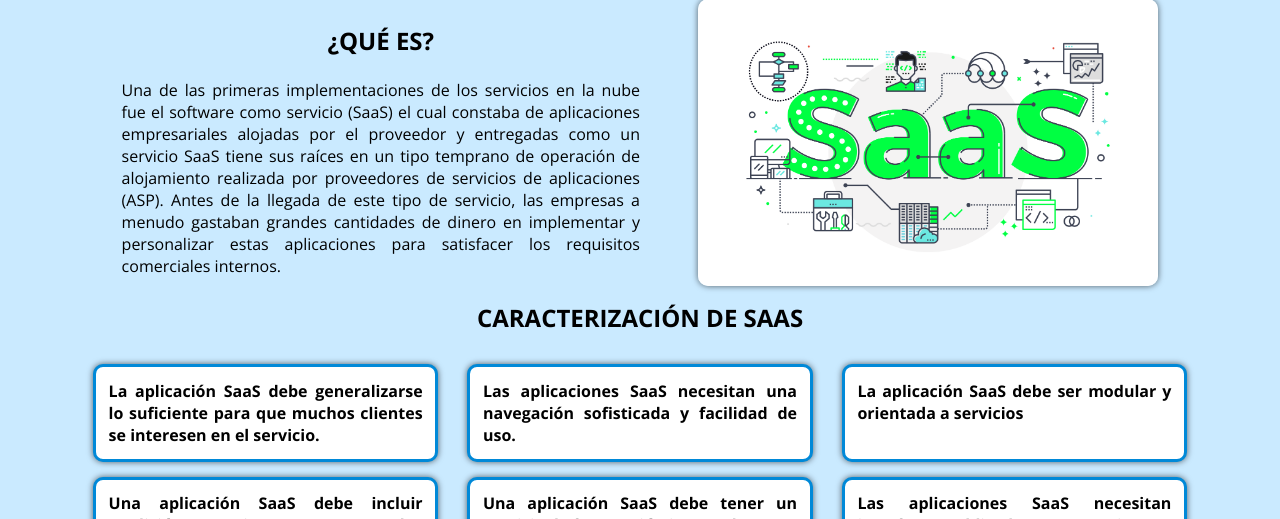
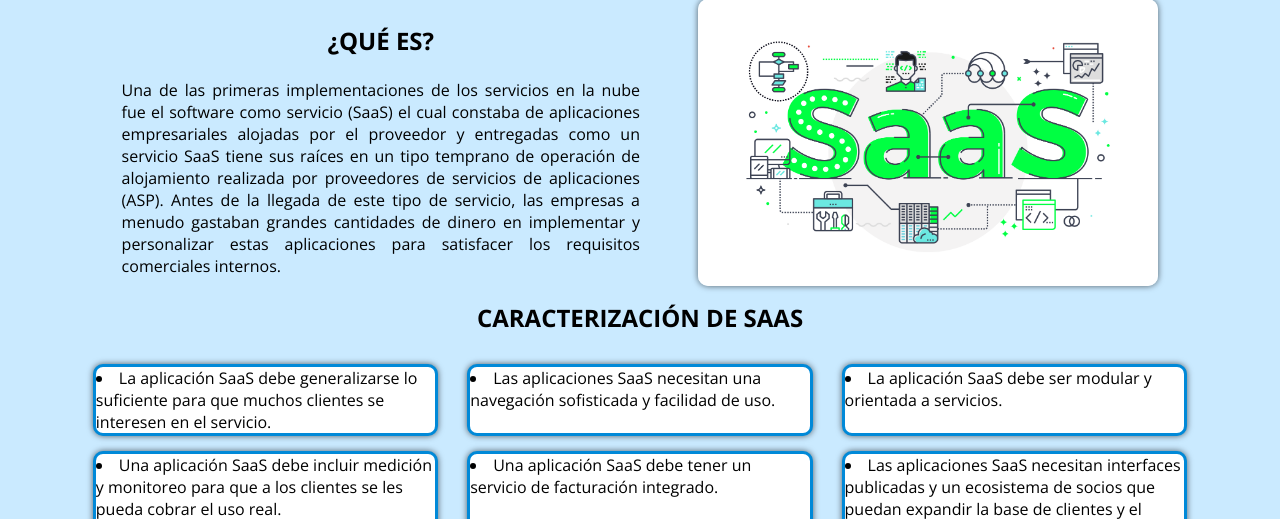
Before and after one commit to kevf-s/Computacion-en-la-nube, a PHP site: page / in a window 1280 px wide. Shown: the part 5981-6500 px from the top of the page. Run offline with PHP 8.4, Linux system fonts and the light colour scheme.

Commit message:
Pagina web terminada

```diff
--- a/index.php
+++ b/index.php
@@ -283,45 +283,48 @@
                     <h2 style="text-align: center;">CARACTERIZACIÓN DE SAAS</h2>
                     <div class="contenedor-galeria">
                     <div class="multi_opcion" style="background:white; border: 3px solid #0089d8;border-radius: 10px;">
-                        <p>La aplicación SaaS debe generalizarse lo suficiente para que muchos clientes se interesen en el servicio.</p>
+                        <li>La aplicación SaaS debe generalizarse lo suficiente para que muchos clientes se interesen en el servicio.</li>
                     </div>
                     <div class="multi_opcion" style="background:white; border: 3px solid #0089d8;border-radius: 10px;">
-                        <p>Las aplicaciones SaaS necesitan una navegación sofisticada y facilidad de uso.</p>
+                        <li>Las aplicaciones SaaS necesitan una navegación sofisticada y facilidad de uso.</li>
                     </div>
                     <div class="multi_opcion" style="background:white; border: 3px solid #0089d8;border-radius: 10px;">
-                        <p>La aplicación SaaS debe ser modular y orientada a servicios</p>
+                        <li>La aplicación SaaS debe ser modular y orientada a servicios.</li>
                     </div>
                     <div class="multi_opcion" style="background:white; border: 3px solid #0089d8;border-radius: 10px;">
-                        <p>Una aplicación SaaS debe incluir medición y monitoreo para que a los clientes se les pueda cobrar el uso real.</p>
+                        <li>Una aplicación SaaS debe incluir medición y monitoreo para que a los clientes se les pueda cobrar el uso real.</li>
                     </div>
                     <div class="multi_opcion" style="background:white; border: 3px solid #0089d8;border-radius: 10px;">
-                        <p>Una aplicación SaaS debe tener un servicio de facturación integrado.</p>
+                        <li>Una aplicación SaaS debe tener un servicio de facturación integrado.</li>
                     </div>
                     <div class="multi_opcion" style="background:white; border: 3px solid #0089d8;border-radius: 10px;">
-                        <p>Las aplicaciones SaaS necesitan interfaces publicadas y un ecosistema de socios que puedan expandir la base de clientes y el alcance del mercado de la empresa.</p>
+                        <li>Las aplicaciones SaaS necesitan interfaces publicadas y un ecosistema de socios que puedan expandir la base de clientes y el alcance
+                        del mercado de la empresa.</li>
                     </div>
                     <div class="multi_opcion" style="background:white; border: 3px solid #0089d8;border-radius: 10px;">
-                        <p>Las aplicaciones SaaS deben proporcionar configuradores de procesos comerciales sofisticados para los clientes.</p>
+                        <li>Las aplicaciones SaaS deben proporcionar configuradores de procesos comerciales sofisticados para los clientes.</li>
                     </div>
                     <div class="multi_opcion" style="background:white; border: 3px solid #0089d8;border-radius: 10px;">
-                        <p>Las aplicaciones SaaS necesitan proporcionar constantemente lanzamientos rápidos de nuevas funciones y nuevas capacidades.</p>
+                        <li>Las aplicaciones SaaS necesitan proporcionar constantemente lanzamientos rápidos de nuevas funciones y nuevas capacidades.</li>
                     </div>
                     <div class="multi_opcion" style="background:white; border: 3px solid #0089d8;border-radius: 10px;">
-                        <p>Las aplicaciones SaaS tienen que proteger la integridad de los datos del cliente.</p>
+                        <li>Las aplicaciones SaaS tienen que proteger la integridad de los datos del cliente.</li>
                     </div>
                 </div>
                 <h2 style="text-align: center; margin-top: 30px;margin-bottom: 20px;">TIPOS DE PLATAFORMAS SAAS</h2>
                 <div class="contenedor-servicio">
                         <div class="checklist-servicio">
-                            <h2 style="text-align: center;margin-bottom: 20px;">Packaged software</h2>
+                            <h2 style="text-align: center;margin-bottom: 20px;">SOFTWARE DE EMPAQUETADO</h2>
                             <p style="text-align: justify;">
-                            Esta es el área más grande del mercado SaaS. El software empaquetado viene en varias categorias diferentes:
+                            El software de empaquetado se centran en un proceso específico, como la gestión de los beneficios de los empleados, los salarios y las revisiones anuales del
+                            rendimiento. Están diseñados con procesos empresariales específicos incorporados que los clientes pueden modificar. Se han trasladado en gran número a la nube
+                            porque los clientes encontraban las plataformas demasiado difíciles de gestionar.
                             </p>
                             <ul style="margin-left: 40px;margin-top: 20px;font-weight:  bolder;">
-                                <li>Gestión de relaciones con el cliente</li>
-                                <li>Gestión de la cadena de suministro</li>
-                                <li>Gestión financiera</li>
-                                <li>Recursos humanos</li>
+                                <li>Gestión de relaciones con el cliente.</li>
+                                <li>Gestión de la cadena de suministro.</li>
+                                <li>Gestión financiera.</li>
+                                <li>Recursos humanos.</li>
                             </ul>
 
                         </div>
@@ -330,17 +333,18 @@
                 <div class="contenedor-servicio"style="margin-top: 20px;">
                     <img src="img/colaborativo.jpg" class="img-galeria" alt="Hola">
                         <div class="checklist-servicio">
-                            <h2 style="text-align: center;margin-bottom: 20px;">Collaborative software</h2>
+                            <h2 style="text-align: center;margin-bottom: 20px;">SOFTWARE DE COLABORACIÓN</h2>
                             <p style="text-align: justify;">
-                            Esta área cada vez más vibrante del mercado está impulsada por la disponibilidad omnipresente de Internet, combinada con el hecho de que los equipos están ubicados en todo el mundo. Esta área está dominada por software que se enfoca en todo tipo de esfuerzos de colaboración, incluidas:
+                            Esta área cada vez más vibrante del mercado está impulsada por la disponibilidad omnipresente de Internet, combinada con el hecho de que los equipos están ubicados en
+                            todo el mundo. Esta área está dominada por software que se enfoca en todo tipo de esfuerzos de colaboración, incluidas:
                             </p>
                             <p style="text-align: justify;margin-left: 20px;">
                                 <ul style="margin-left: 40px;margin-top: 20px; font-weight:  bolder;">
-                                    <li>Conferencias web</li>
-                                    <li>Colaboración de documentos</li>
-                                    <li>Planificación de proyectos</li>
-                                    <li>Mensajería instantánea</li>
-                                    <li>Incluso correo electrónico</li>
+                                    <li>Conferencias web.</li>
+                                    <li>Colaboración de documentos.</li>
+                                    <li>Planificación de proyectos.</li>
+                                    <li>Mensajería instantánea.</li>
+                                    <li>Incluso correo electrónico.</li>
                                 </ul>
                             </p>
                         </div>
@@ -348,28 +352,20 @@
                 <div class="contenedor-servicio" style="margin-top: 20px;">
 
                         <div class="checklist-servicio">
-                            <h2 style="text-align: center;margin-bottom: 20px;">Herramientas de habilitación y gestión</h2>
+                            <h2 style="text-align: center;margin-bottom: 20px;">HERRAMIENTAS DE HABILITACIÓN Y GESTIÓN</h2>
                             <p style="text-align: justify;">
                             En esta sección se incluyen las herramientas de:
                             </p>
                             <p style="text-align: justify;margin-left: 20px;">
                                 <ul style="margin-left: 40px;margin-top: 20px; font-weight:  bolder;">
-                                    <li>Desarrollo que necesitan los desarrolladores al crear y ampliar una plataforma SaaS</li>
-                                    <li>de igual forma también se incluyen herramientas de las pruebas, el seguimiento y la medición que necesitan el cliente y el desarrollador.</li>
+                                    <li>Desarrollo que necesitan los desarrolladores al crear y ampliar una plataforma SaaS.</li>
+                                    <li>Incluyen herramientas de las pruebas, el seguimiento y la medición que necesitan el cliente y el desarrollador.</li>
 
                                 </ul>
                             </p>
                         </div>
                     <img src="img/gestion.jpg" class="img-galeria" alt="Hola">
                 </div>
-                <!-- <div class="contenedor-galeria">
-                    <img src="img/imagen1.jpg" class="img-galeria" alt="Hola">
-                    <img src="img/imagen2.jpg" class="img-galeria" alt="">
-                    <img src="img/imagen3.jpg" class="img-galeria" alt="">
-                    <img src="img/imagen4.jpg" class="img-galeria" alt="">
-                    <img src="img/imagen5.jpg" class="img-galeria" alt="">
-                    <img src="img/imagen6.jpg" class="img-galeria" alt="">
-                </div> -->
             </div>
 
             <!-- <div class="contenedor-servicio">
```
Also changed, not shown: 1 other file.
